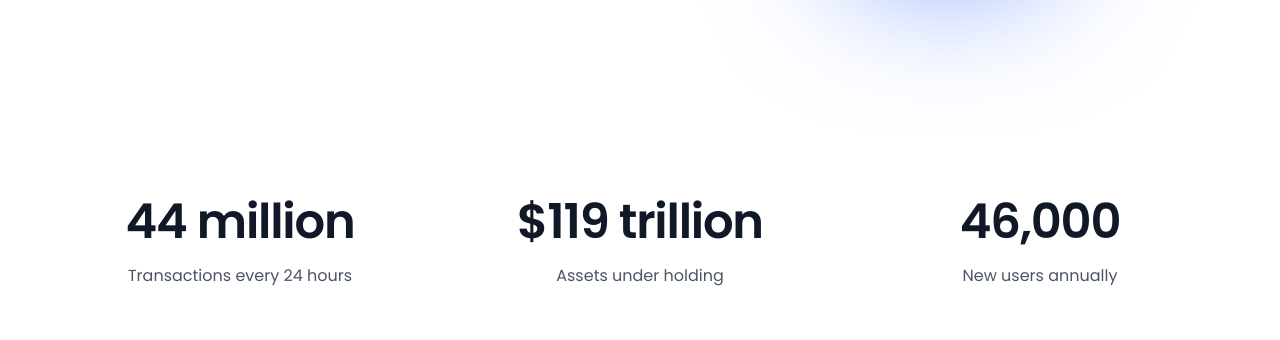
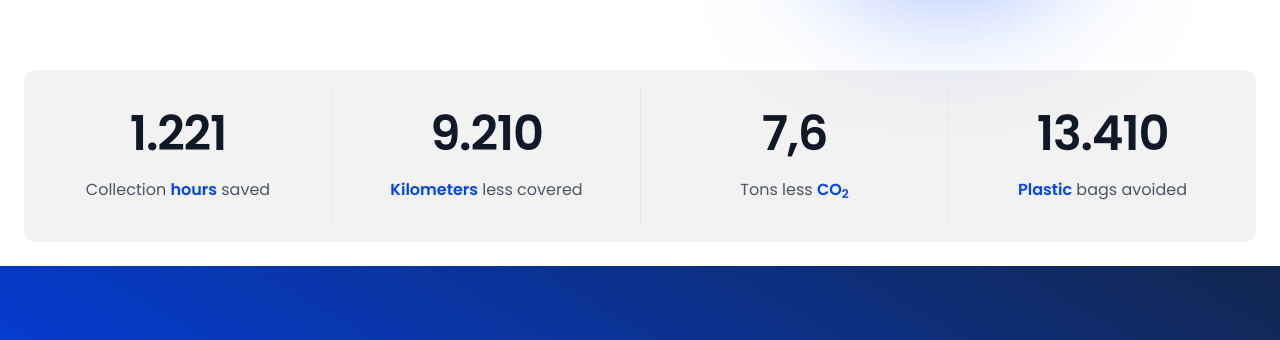
Before and after one commit to Rebin-Inc/rebin-website, a React (Create React App) app: page /sensor in a window 1280 px wide. Shown: the part 448-788 px from the top of the page. Built offline with nearby package versions, Linux system fonts and the light colour scheme.

Commit message:
update styling statistic bars

```diff
--- a/src/pages/about/components/StatisticBar.js
+++ b/src/pages/about/components/StatisticBar.js
@@ -3,7 +3,7 @@ import React from "react";
 const StatisticBar = () => {
   return (
     <div className="bg-rebin-grey py-4 rounded-xl">
-      <dl className="grid grid-cols-2 md:grid-cols-4 divide-x divide-solid">
+      <dl className="grid divide-y-0 grid-cols-2  sm:divide-y-0 md:grid-cols-4 divide-x divide-solid divide-rebin-darkblue">
         <div className="grid place-content-center text-center space-y-5 p-6">
           <dd className="text-3xl font-semibold tracking-tight text-gray-900 sm:text-5xl">
             1.221
--- a/src/pages/home/components/StatisticBar.js
+++ b/src/pages/home/components/StatisticBar.js
@@ -3,7 +3,7 @@ import React from "react";
 const StatisticBar = () => {
   return (
     <div className="bg-rebin-grey py-4 rounded-xl">
-      <dl className="grid divide-y-0 grid-cols-2  sm:divide-y-0 md:grid-cols-4 divide-x divide-solid">
+      <dl className="grid divide-y-0 grid-cols-2  sm:divide-y-0 md:grid-cols-4 divide-x divide-solid divide-rebin-darkblue">
         <div className="grid place-content-center text-center space-y-5 p-6">
           <dd className="text-3xl font-semibold tracking-tight text-gray-900 sm:text-5xl">
             1.221
--- a/src/pages/sensor/components/StatisticBar.js
+++ b/src/pages/sensor/components/StatisticBar.js
@@ -1,29 +1,48 @@
 import React from "react";
 
 const StatisticBar = () => {
-  const stats = [
-    { id: 1, name: "Transactions every 24 hours", value: "44 million" },
-    { id: 2, name: "Assets under holding", value: "$119 trillion" },
-    { id: 3, name: "New users annually", value: "46,000" },
-  ];
-
   return (
-    <div className="bg-white py-24 sm:py-32">
-      <div className="mx-auto max-w-7xl px-6 lg:px-8">
-        <dl className="grid grid-cols-1 gap-x-8 gap-y-16 text-center lg:grid-cols-3">
-          {stats.map((stat) => (
-            <div
-              key={stat.id}
-              className="mx-auto flex max-w-xs flex-col gap-y-4"
-            >
-              <dt className="text-base leading-7 text-gray-600">{stat.name}</dt>
-              <dd className="order-first text-3xl font-semibold tracking-tight text-gray-900 sm:text-5xl">
-                {stat.value}
-              </dd>
-            </div>
-          ))}
-        </dl>
-      </div>
+    <div className="bg-rebin-grey py-4 rounded-xl">
+      <dl className="grid divide-y-0 grid-cols-2  sm:divide-y-0 md:grid-cols-4 divide-x divide-solid divide-rebin-darkblue">
+        <div className="grid place-content-center text-center space-y-5 p-6">
+          <dd className="text-3xl font-semibold tracking-tight text-gray-900 sm:text-5xl">
+            1.221
+          </dd>
+          <dt className="text-base text-gray-600">
+            Collection <span className="font-black text-rebin-blue">hours</span>{" "}
+            saved
+          </dt>
+        </div>
+        <div className="grid place-content-center text-center space-y-5 p-6">
+          <dd className="order-first text-3xl font-semibold tracking-tight text-gray-900 sm:text-5xl">
+            9.210
+          </dd>
+          <dt className="text-base text-gray-600">
+            <span className="font-black text-rebin-blue">Kilometers</span> less
+            covered
+          </dt>
+        </div>
+        <div className="grid place-content-center text-center space-y-5 p-6">
+          <dd className="order-first text-3xl font-semibold tracking-tight text-gray-900 sm:text-5xl">
+            7,6
+          </dd>
+          <dt className="text-base text-gray-600">
+            Tons less{" "}
+            <span className="font-black text-rebin-blue">
+              CO<sub>2</sub>
+            </span>
+          </dt>
+        </div>
+        <div className="grid place-content-center text-center space-y-5 p-6">
+          <dd className="order-first text-3xl font-semibold tracking-tight text-gray-900 sm:text-5xl">
+            13.410
+          </dd>
+          <dt className="text-base text-gray-600">
+            <span className="font-black text-rebin-blue">Plastic</span> bags
+            avoided
+          </dt>
+        </div>
+      </dl>
     </div>
   );
 };
```
